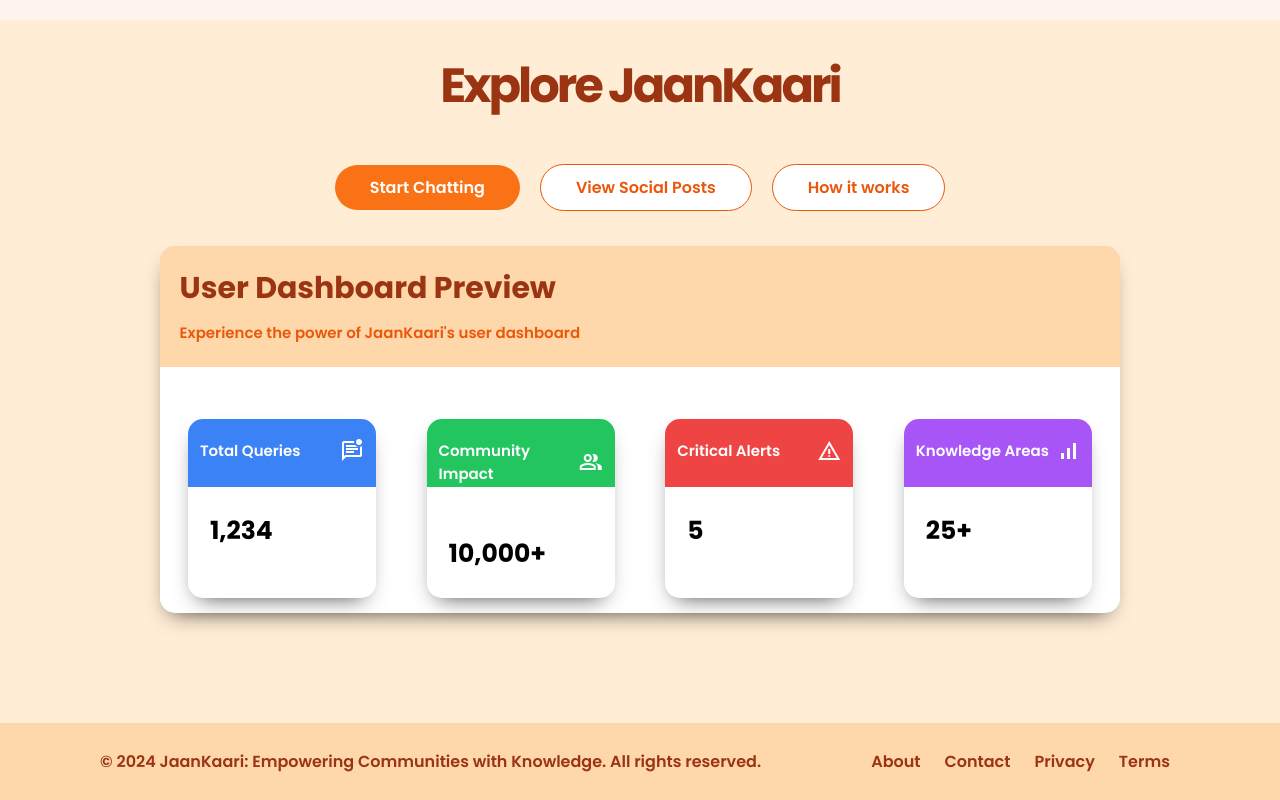
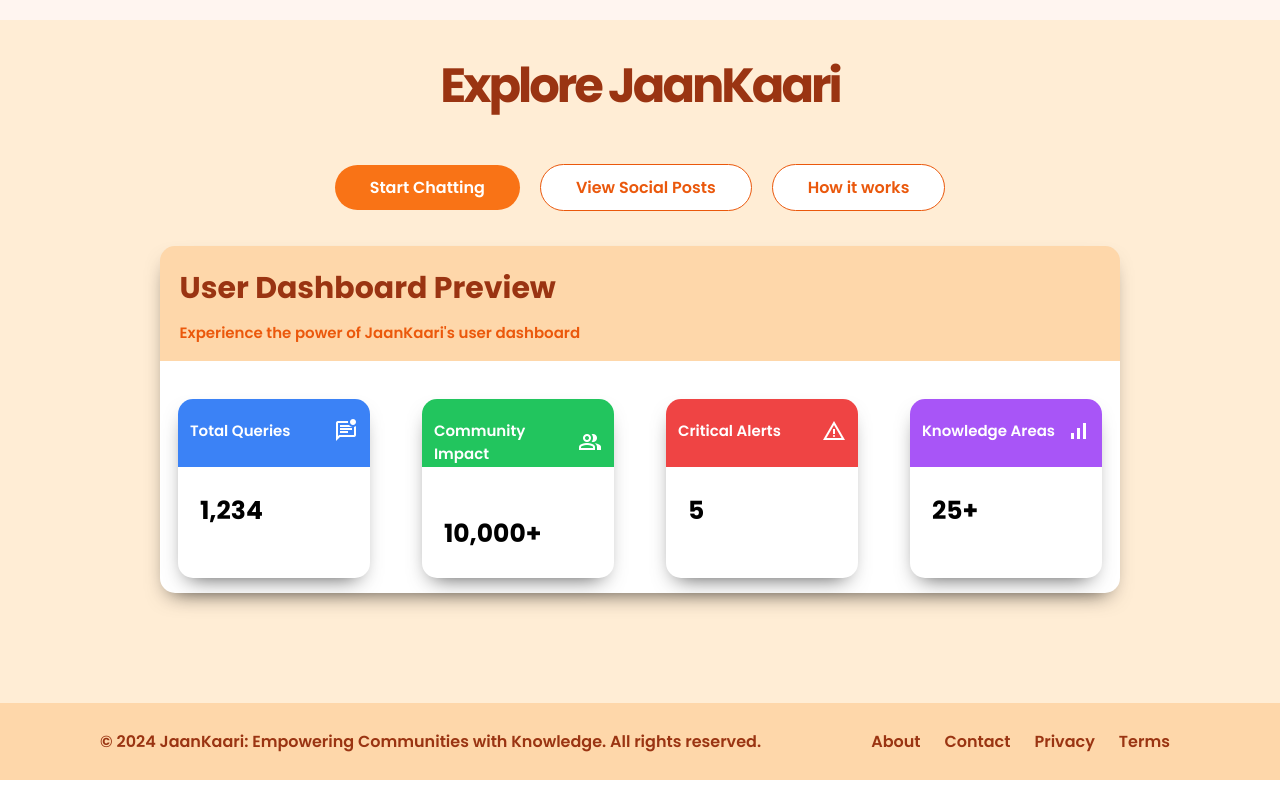
Before and after one commit to Prabh-Sekhar/TechWizards, a plain HTML site: page index.html in a window 1280 px wide. Shown: the part 1345-2145 px from the top of the page. Drawn offline with nearby package versions, Linux system fonts and the light colour scheme.

Commit message:
Minor changes

```diff
--- a/style.css
+++ b/style.css
@@ -473,7 +473,7 @@
 .Info {
     display: flex;
     justify-content: space-between;
-    margin: 10px;
+    margin-top: -20px;
 }
 
 .toptext {
```
